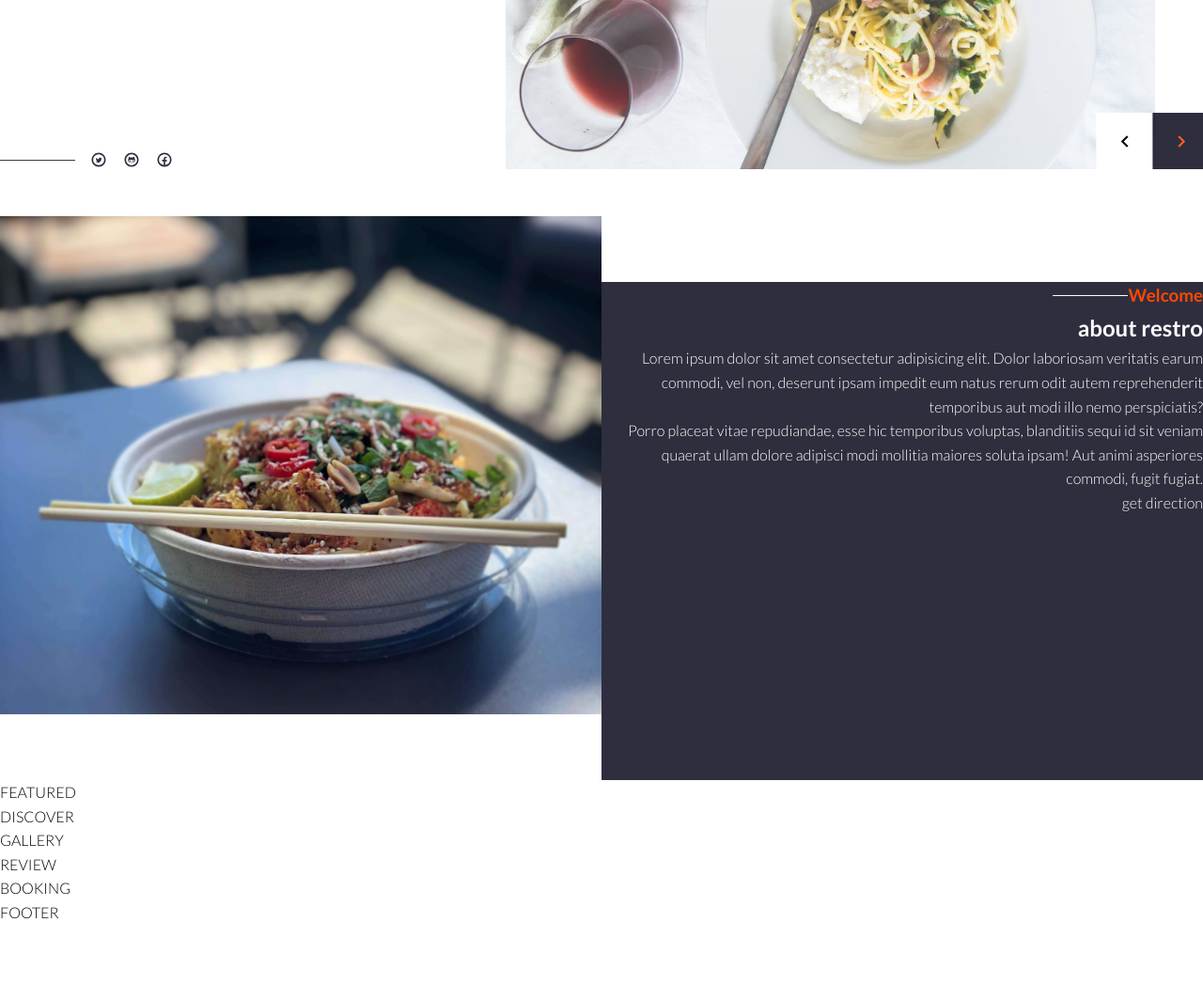
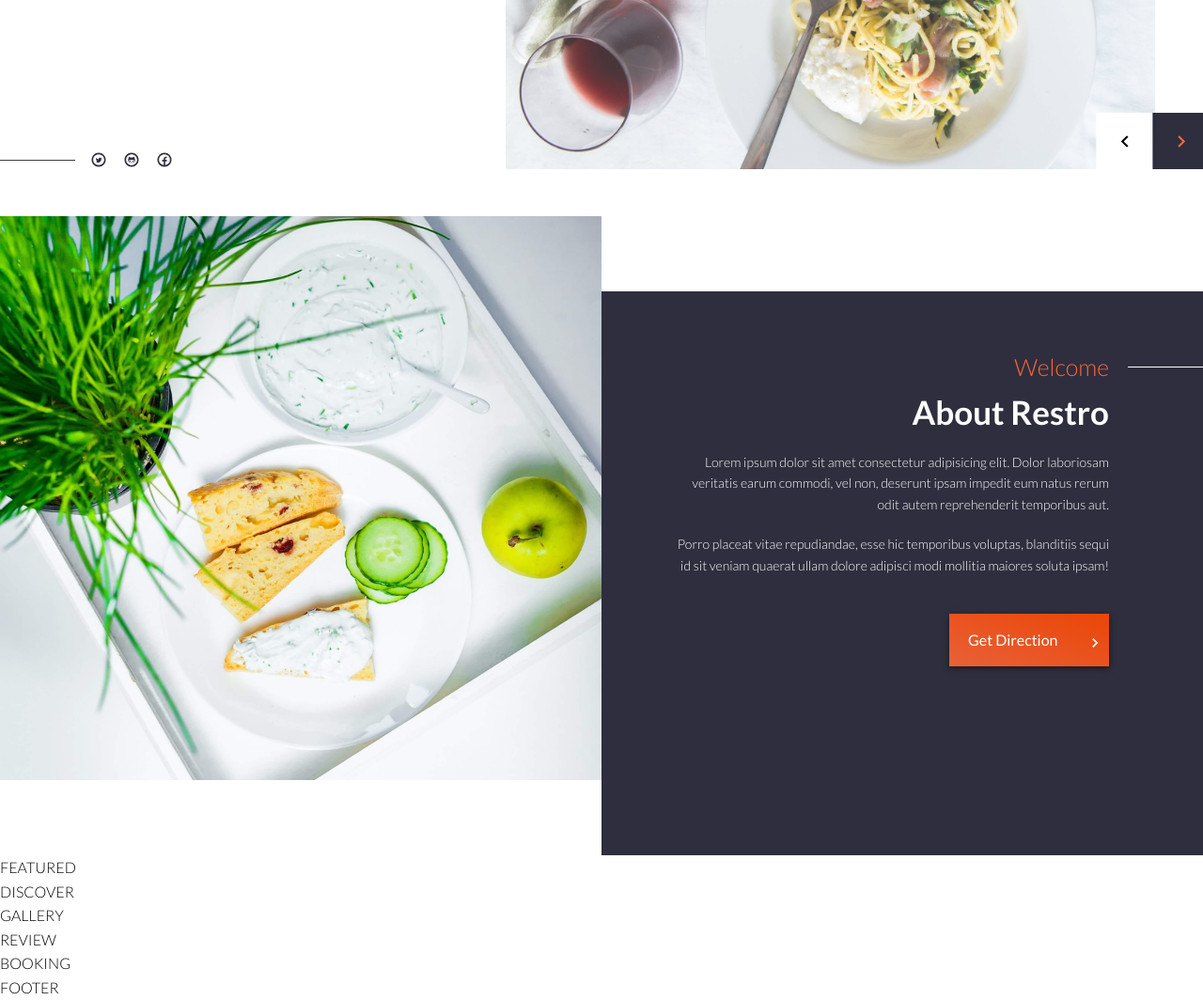
Before and after one commit to lamideolaniyan/qutori, a website built with webpack: page src/index.html in a window 1280 px wide. Shown: the part 580-1644 px from the top of the page at 94% size. Before the commit the page ends 1564 px from the top, so only its background shows below. Built offline with nearby package versions, Linux system fonts and the light colour scheme.

Commit message:
About section

```diff
--- a/src/index.html
+++ b/src/index.html
@@ -21,7 +21,7 @@
         <p>Discover your taste</p>
         <div class="content">
           <h1>Eat healthy and Natural Food</h1>
-          <a class="header__btn">
+          <a class="btn header__btn">
             <span>Discover menu </span>
             <svg class="icon icon-arrow">
               <use xlink:href="img/sprite.svg#icon-keyboard_arrow_right"></use>
@@ -94,8 +94,8 @@
         <div class="space">&nbsp;</div>
         <div class="about__text">
           <div class="about__text-header">
+            <h3>welcome</h3>
             <div class="line">&nbsp;</div>
-            <h3>welcome</h3>
           </div>
 
           <div class="about__text-content">
@@ -103,17 +103,22 @@
             <p>
               Lorem ipsum dolor sit amet consectetur adipisicing elit. Dolor
               laboriosam veritatis earum commodi, vel non, deserunt ipsam
-              impedit eum natus rerum odit autem reprehenderit temporibus aut
-              modi illo nemo perspiciatis?
+              impedit eum natus rerum odit autem reprehenderit temporibus aut.
             </p>
             <p>
               Porro placeat vitae repudiandae, esse hic temporibus voluptas,
               blanditiis sequi id sit veniam quaerat ullam dolore adipisci modi
-              mollitia maiores soluta ipsam! Aut animi asperiores commodi, fugit
-              fugiat.
+              mollitia maiores soluta ipsam!
             </p>
+
+            <a class="btn about__text-btn">
+              <span>get direction </span>
+              <svg class="icon icon-arrow">
+                <use
+                  xlink:href="img/sprite.svg#icon-keyboard_arrow_right"
+                ></use></svg
+            ></a>
           </div>
-          <a class="about__text-btn">get direction</a>
         </div>
       </div>
     </section>
--- a/src/sass/_about.scss
+++ b/src/sass/_about.scss
@@ -2,20 +2,20 @@
   display: grid;
   grid-template-columns: repeat(2, 50%);
   margin-top: 1rem;
-  height: 75vh;
+  height: 85vh;
 
   &__left {
     display: grid;
-    grid-template-rows: 1fr 7rem;
+    grid-template-rows: 1fr 8rem;
   }
 
   &__right {
     display: grid;
-    grid-template-rows: 7rem 1fr;
+    grid-template-rows: 8rem 1fr;
   }
 
   &__img {
-    background-image: url(../img/img-01.jpg);
+    background-image: url(../img/img-about.jpg);
     background-size: cover;
     background-position: center;
   }
@@ -24,6 +24,7 @@
     text-align: right;
     background-color: $color-primary;
     color: #fff;
+    padding-top: 6rem;
 
     &-header {
       display: flex;
@@ -34,12 +35,38 @@
         width: 8rem;
         height: 0.1rem;
         background-color: #fff;
+
+        margin-left: 2rem;
       }
 
       h3 {
         text-transform: capitalize;
-        color: $color-secondary;
+        color: $color-secondary-light;
+        font-size: 2.5rem;
+        font-weight: 300;
       }
+    }
+
+    &-content {
+      padding: 0 10rem 0 8rem;
+      display: flex;
+      flex-direction: column;
+
+      h2 {
+        text-transform: capitalize;
+        font-weight: 700;
+        font-size: 3.5rem;
+        margin-bottom: 1.5rem;
+      }
+
+      p {
+        font-size: 1.4rem;
+        margin-bottom: 2rem;
+      }
+    }
+
+    &-btn {
+      align-self: flex-end;
     }
   }
 }
--- a/src/sass/_base.scss
+++ b/src/sass/_base.scss
@@ -28,3 +28,41 @@ a:active {
   height: 2rem;
   width: 2rem;
 }
+
+.btn {
+  display: flex;
+  justify-content: space-between;
+  margin-top: 2rem;
+  padding: 1.5rem 0.5rem 1.5rem 2rem;
+  width: 17rem;
+
+  text-transform: capitalize;
+  font-weight: 400;
+  color: #fff;
+  background: linear-gradient(
+    to top right,
+    rgba($color-secondary-light, 0.9),
+    rgba($color-secondary, 0.9)
+  );
+  // border-radius: 1000px;
+  box-shadow: $shadow-light;
+  cursor: pointer;
+  transition: all 0.2s;
+
+  .icon-arrow {
+    align-self: flex-end;
+    fill: #fff;
+  }
+
+  &:hover {
+    background: linear-gradient(
+      to top right,
+      rgba($color-secondary-light, 1),
+      rgba($color-secondary, 1)
+    );
+  }
+
+  &:active {
+    transform: translateY(2px);
+  }
+}
--- a/src/sass/_header.scss
+++ b/src/sass/_header.scss
@@ -46,44 +46,6 @@
       letter-spacing: 0.1rem;
 
       margin: 0.7rem 0;
-    }
-  }
-
-  &__btn {
-    display: flex;
-    justify-content: space-between;
-    margin-top: 2rem;
-    padding: 1.5rem 0.5rem 1.5rem 2rem;
-    width: 17rem;
-
-    text-transform: capitalize;
-    font-weight: 400;
-    color: #fff;
-    background: linear-gradient(
-      to top right,
-      rgba($color-secondary-light, 0.9),
-      rgba($color-secondary, 0.9)
-    );
-    // border-radius: 1000px;
-    box-shadow: $shadow-light;
-    cursor: pointer;
-    transition: all 0.2s;
-
-    .icon-arrow {
-      align-self: flex-end;
-      fill: #fff;
-    }
-
-    &:hover {
-      background: linear-gradient(
-        to top right,
-        rgba($color-secondary-light, 1),
-        rgba($color-secondary, 1)
-      );
-    }
-
-    &:active {
-      transform: translateY(2px);
     }
   }
 
--- a/src/sass/_variables.scss
+++ b/src/sass/_variables.scss
@@ -2,7 +2,7 @@
 $color-primary: rgba(5, 5, 24, 0.836);
 $color-primary2: rgba(44, 62, 80, 1);
 $color-secondary: rgb(255, 72, 0);
-$color-secondary-light: rgb(255, 94, 30);
+$color-secondary-light: rgb(253, 102, 56);
 
 $color-grey: rgb(61, 61, 60);
 $color-grey-light: rgb(204, 204, 204);
```
Also changed, not shown: dist/css/style.css, dist/img/img-about.jpg (added).
